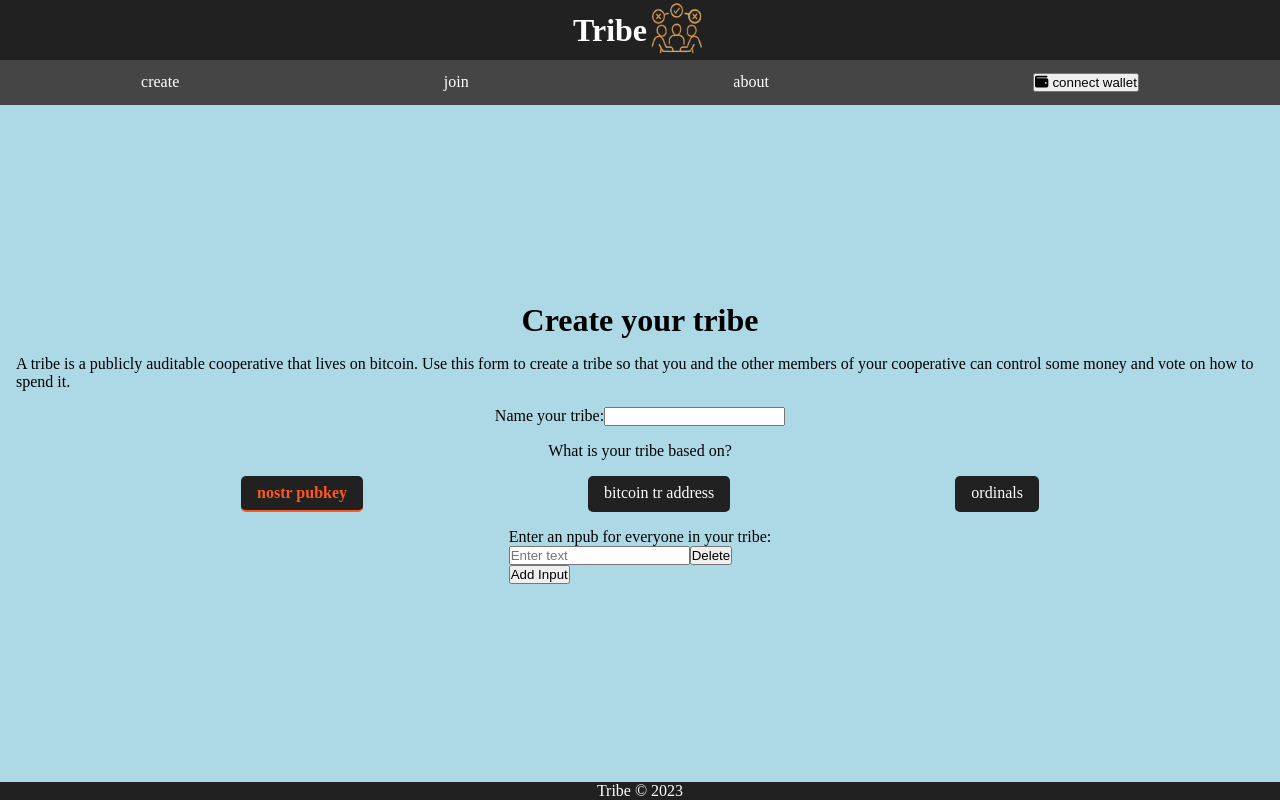
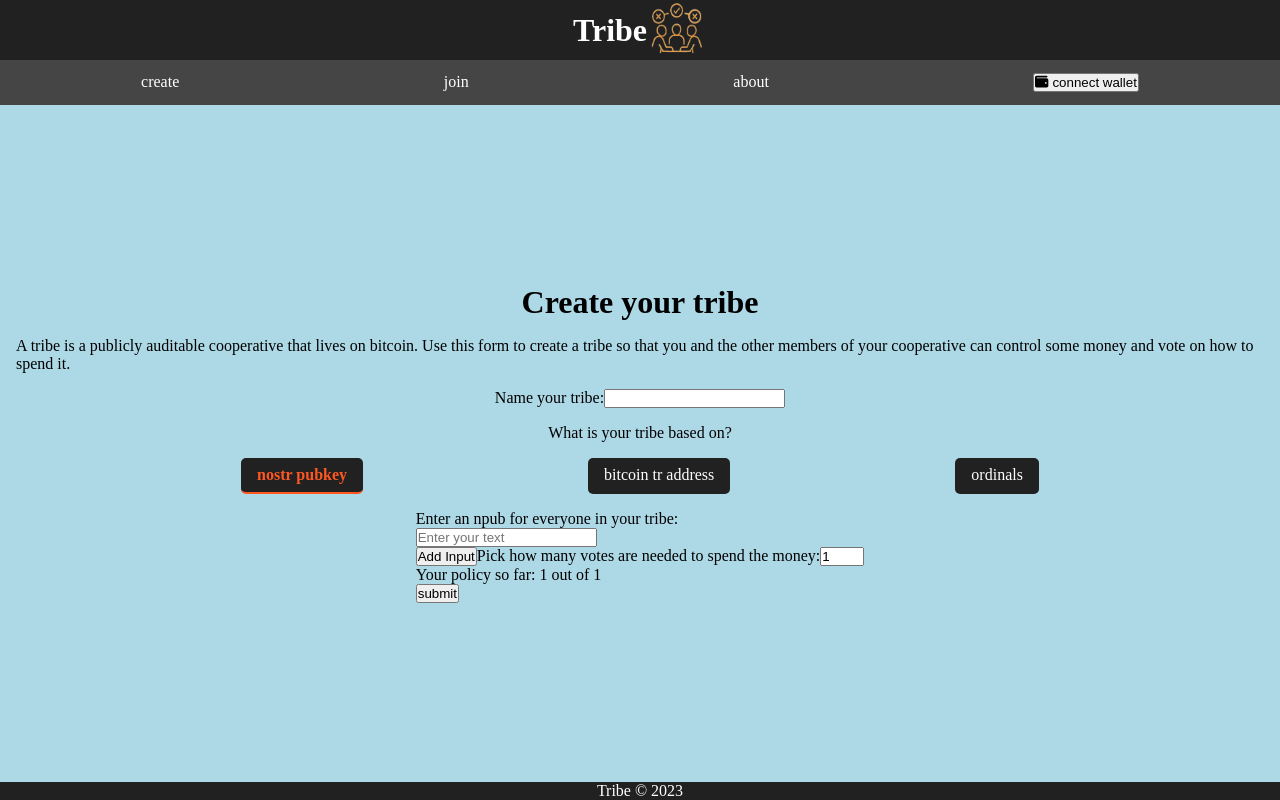
Before and after one commit to 22388o/tribe-master, a React (Vite) app: page /create/nostr in a window 1280 px wide. Built offline with nearby package versions, Linux system fonts and the light colour scheme; a web font is replaced by a local one.

Commit message:
fix text inputs, number input as threshold

```diff
--- a/src/components/TextInputComponent.jsx
+++ b/src/components/TextInputComponent.jsx
@@ -1,9 +1,12 @@
 import { useState } from 'react';
 
 const TextInputComponent = () => {
+  const [selectThreshold, setSelectThreshold] = useState(1)
+//   State to store the Threshold
+  const [inputs, setInputs] = useState(['']);
+  // State to store the input values
 
-  const [inputs, setInputs] = useState(['']); // State to store the input values
-    console.log(inputs)
+    console.log(inputs.length)
   // Function to add a new input field
   const addInput = () => {
     setInputs([...inputs, '']);
@@ -23,6 +26,11 @@ const TextInputComponent = () => {
     setInputs(newInputs);
   };
 
+  const handleInputNumberChange = (event) => {
+    setSelectThreshold(event.target.value)
+  };
+
+
   return (
     <div>
       {inputs.map((input, index) => (
@@ -31,12 +39,26 @@ const TextInputComponent = () => {
             type="text"
             value={input}
             onChange={(e) => handleInputChange(index, e)}
-            placeholder="Enter text"
+            placeholder="Enter your text"
           />
-          <button onClick={() => removeInput(index)}>Delete</button>
+          {!(inputs.length - 1 === 0) && <button onClick={() => removeInput(index)}>Delete</button>}
         </div>
       ))}
       <button onClick={addInput}>Add Input</button>
+      <label>Pick how many votes are needed to spend the money:
+        <input
+            className='select_threshold'
+            type="number"
+            value={selectThreshold}
+            min={1}
+            step={1}
+            max={inputs.length}
+            onChange={(event) => handleInputNumberChange(event)}
+            />
+      </label>
+      <p>Your policy so far: {selectThreshold} out of {inputs.length}
+      </p>
+      <input type="submit" value="submit" className='create-bitpac' />
     </div>
   );
 }
```
Also changed, not shown: src/components/MultiSigComponent.jsx (deleted, +0 -15 lines).
